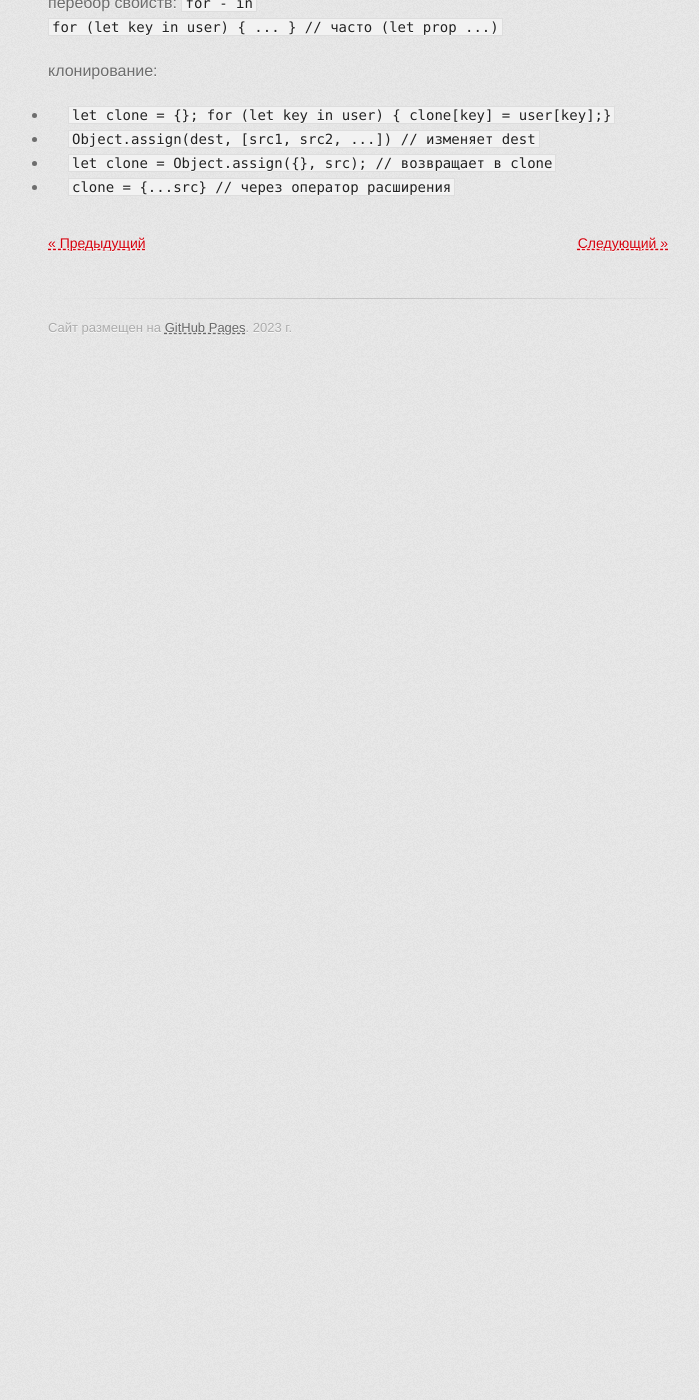
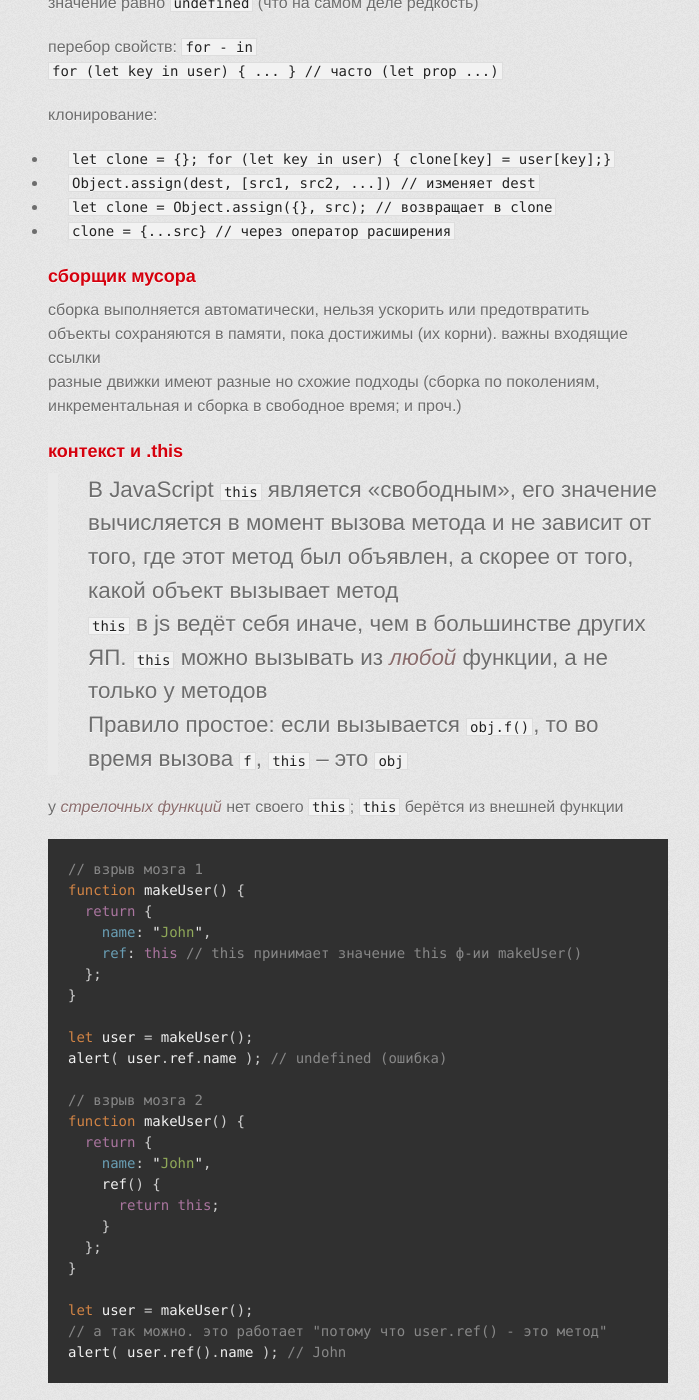
Before and after one commit to Obstbox/jekyll-heavy-duty, a Jekyll site: the page built from docs/_posts/2023-05-04-learn-javascript-ru-3.md, in a window 1280 px wide and 1400 px high, scrolled down 1456 px. Shown: the whole window, without its empty margins (282-981 px from the left). Built offline with Jekyll 4.4.1, drawn with Linux system fonts in a browser that asks for light colours; some web fonts are replaced; before the commit the page ends 1823 px from its top, so only the background shows below that; some of the changed text lies outside the part shown.

Commit message:
a little more js theory

````diff
--- a/docs/_posts/2023-05-04-learn-javascript-ru-3.md
+++ b/docs/_posts/2023-05-04-learn-javascript-ru-3.md
@@ -7,6 +7,8 @@ title: learn.javascript.ru - 3
 
 `let obj1 = new Object();`
 `let obj2 = {};`
+
+`user.foo()` тоже самое что `user['foo']()`
 
 имя свойства объекта может состоять из _нескольких слов_, но тогда имя нужно обернуть в кавычки
 последнее свойство объекта может заканчиваться _висячей_ запятой
@@ -60,3 +62,44 @@ function makeUser(name, age) {
 - `Object.assign(dest, [src1, src2, ...])   // изменяет dest`
 - `let clone = Object.assign({}, src);      // возвращает в clone`
 - `clone = {...src}                         // через оператор расширения`
+
+### сборщик мусора
+сборка выполняется автоматически, нельзя ускорить или предотвратить
+объекты сохраняются в памяти, пока достижимы (их корни). важны входящие ссылки
+разные движки имеют разные но схожие подходы (сборка по поколениям, инкрементальная и сборка в свободное время; и проч.)
+
+### контекст и .this
+
+> В JavaScript `this` является «свободным», его значение вычисляется в момент вызова метода и не зависит от того, где
+этот метод был объявлен, а скорее от того, какой объект вызывает метод
+`this` в js ведёт себя иначе, чем в большинстве других ЯП. `this` можно вызывать из _любой_ функции, а не только у методов
+> Правило простое: если вызывается `obj.f()`, то во время вызова `f`, `this` – это `obj`
+
+у _стрелочных функций_ нет своего `this`; `this` берётся из внешней функции
+
+```js
+// взрыв мозга 1
+function makeUser() {
+  return {
+    name: "John",
+    ref: this // this принимает значение this ф-ии makeUser()
+  };
+}
+
+let user = makeUser();
+alert( user.ref.name ); // undefined (ошибка)
+
+// взрыв мозга 2
+function makeUser() {
+  return {
+    name: "John",
+    ref() {
+      return this;
+    }
+  };
+}
+
+let user = makeUser();
+// а так можно. это работает "потому что user.ref() - это метод"
+alert( user.ref().name ); // John
+```
````
Also changed, not shown: docs/_posts/2023-05-11-vladilen-hard-js.md (+1 -1 lines).
